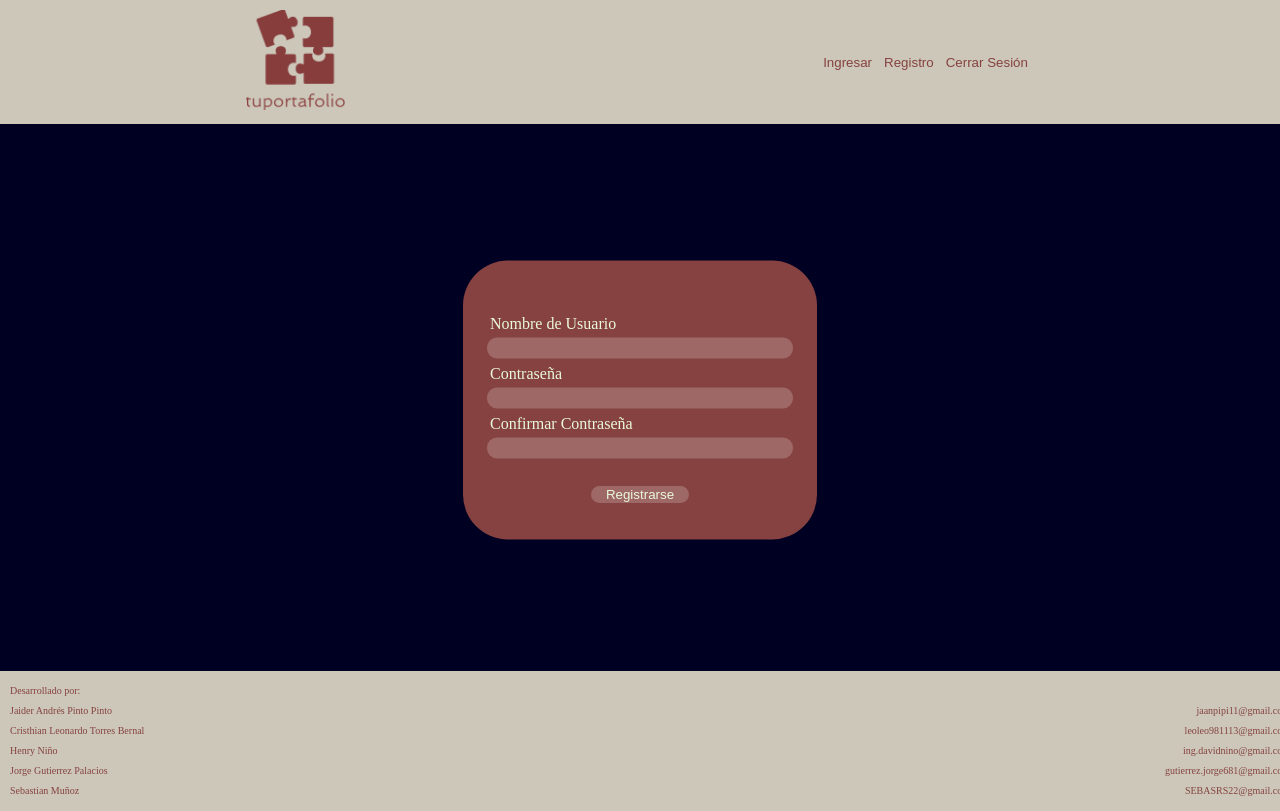
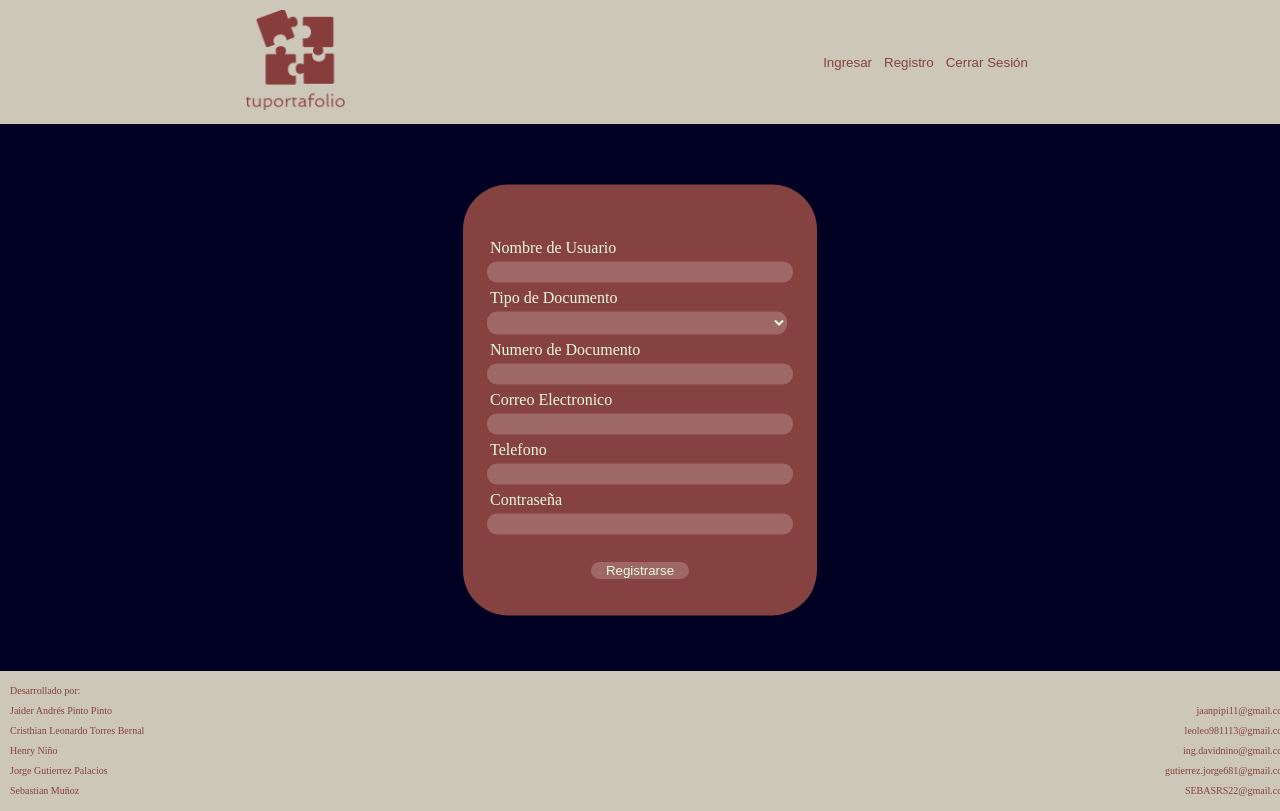
Before and after one commit to TuPortafoliTeam/4a-frontend, a Vue app: page /#/logIn in a window 1280 px wide. Both pictures are taken after a click on the button "Registro". Built offline with nearby package versions, Linux system fonts and the light colour scheme; what @vue/apollo-option would draw is missing.

Commit message:
SignUp completado

```diff
--- a/src/App.vue
+++ b/src/App.vue
@@ -10,7 +10,7 @@
         <button>Cerrar Sesión</button>
       </div>
     </div>
-    <div><router-view></router-view></div>
+    <div><router-view v-on:completedSignUp="loadLogIn"></router-view></div>
     <div class="footer">
       <div class="p1"><p>Desarrollado por:  </p></div>
       <div class="p1"><p>Jaider Andrés Pinto Pinto</p><p>jaanpipi11@gmail.com</p></div>
@@ -36,7 +36,7 @@
           }
         },
         created: function () {
-          this.loadSignUp();
+          this.loadLogIn();
         },
     }
 </script>
--- a/src/components/SignUp.vue
+++ b/src/components/SignUp.vue
@@ -2,13 +2,24 @@
     <div>
         <div class="background"></div>
         <div class="inputs">
-            <form>
+            <form v-on:submit.prevent='processSignUp'>
                 <p>Nombre de Usuario</p>
-                <input v-model="credentials.username" type="text">
+                <input v-model="user.nombre" type="text">
+                <p>Tipo de Documento</p>
+                <select v-model="user.tipoDocIdentidad" name="Documento">
+                    <option value="Cedula de Ciudadanía">Cedula de Ciudadanía</option>
+                    <option value="Cedula de Extranjería">Cedula de Extranjería</option>
+                    <option value="Pasaporte">Pasaporte</option>
+                </select>
+                <p>Numero de Documento</p>
+                <input v-model="user.numeroDocumento" type="text">
+                <p>Correo Electronico</p>
+                <input v-model="user.correo" type="text">
+                <p>Telefono</p>
+                <input v-model="user.telefono" type="text">
                 <p>Contraseña</p>
-                <input v-model="credentials.password1" type="password">
-                <p>Confirmar Contraseña</p>
-                <input v-model="credentials.password2" type="password">
+                <input v-model="user.contrasena" type="password">
+                <p class="errors" v-if="show_error">Datos Incompletos</p>
                 <button>Registrarse</button>
             </form>
         </div>
@@ -16,18 +27,47 @@
 </template>
 
 <script>
+import gql from "graphql-tag";
     export default{
         name: "SignUp",
         data: function () {
             return{
-                credentials:{
-                    username:"",
-                    password1:"",
-                    password2:""
+                show_error:false,
+                user:{
+                    nombre:"",
+                    contrasena:"",
+                    tipoDocIdentidad:"",
+                    numeroDocumento:"",
+                    correo:"",
+                    idTipoEntidad: 1,
+                    telefono:""
                 }
             }
         },
-        methods: {},
+        methods: {
+            processSignUp: async function(){
+                await this.$apollo.mutate({
+                    mutation: gql`
+                        mutation RegistUser($user: UserInput!) {
+                            registUser(user: $user) {
+                                exitoso
+                                mensajeError
+                                body
+                            }
+                        }
+                    `,
+                    variables: {
+                        user:this.user
+                    }
+                }).then((result) =>{
+                    alert("Su registro ha sido existoso, ingrese sus credenciales")
+                    this.$emit("completedSignUp")
+                } )
+                .catch((error) => {
+                    this.show_error = true;
+                })
+            }
+        },
         created: function () {},
     }
 </script>
@@ -60,7 +100,18 @@
         line-height: 23px;
         padding: 3px;
     }
+    .inputs p.errors{
+        color: #c3a1a0;
+    }
     .inputs input {
+        background-color: #9E6867;
+        border-radius: 10px;
+        border: none;
+        width: 300px;
+        padding: 3px;
+        color: #EAF9D9;
+    }
+    .inputs select {
         background-color: #9E6867;
         border-radius: 10px;
         border: none;
```
Also changed, not shown: prueba.html (deleted, +0 -7 lines).
